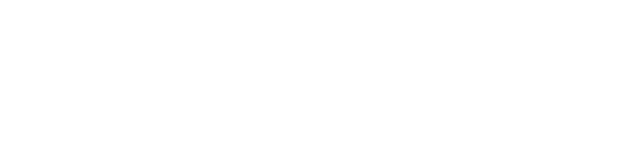
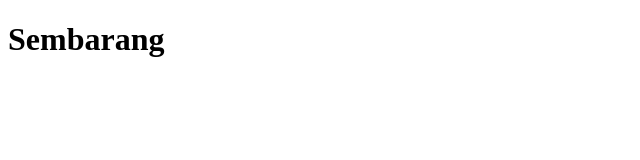
Before and after one commit to Akbar-project-2305176048/Akbar2, a plain HTML site: page Belajar/index.html in a window 1280 px wide. Shown: the whole page, without its empty margins (0-640 px from the left). Drawn offline with Linux system fonts and the light colour scheme.

Commit message:
Update index.html

```diff
--- a/Belajar/index.html
+++ b/Belajar/index.html
@@ -6,6 +6,6 @@
     <title>Document</title>
 </head>
 <body>
-
+    <h1>Sembarang</h1>
 </body>
 </html>
```
